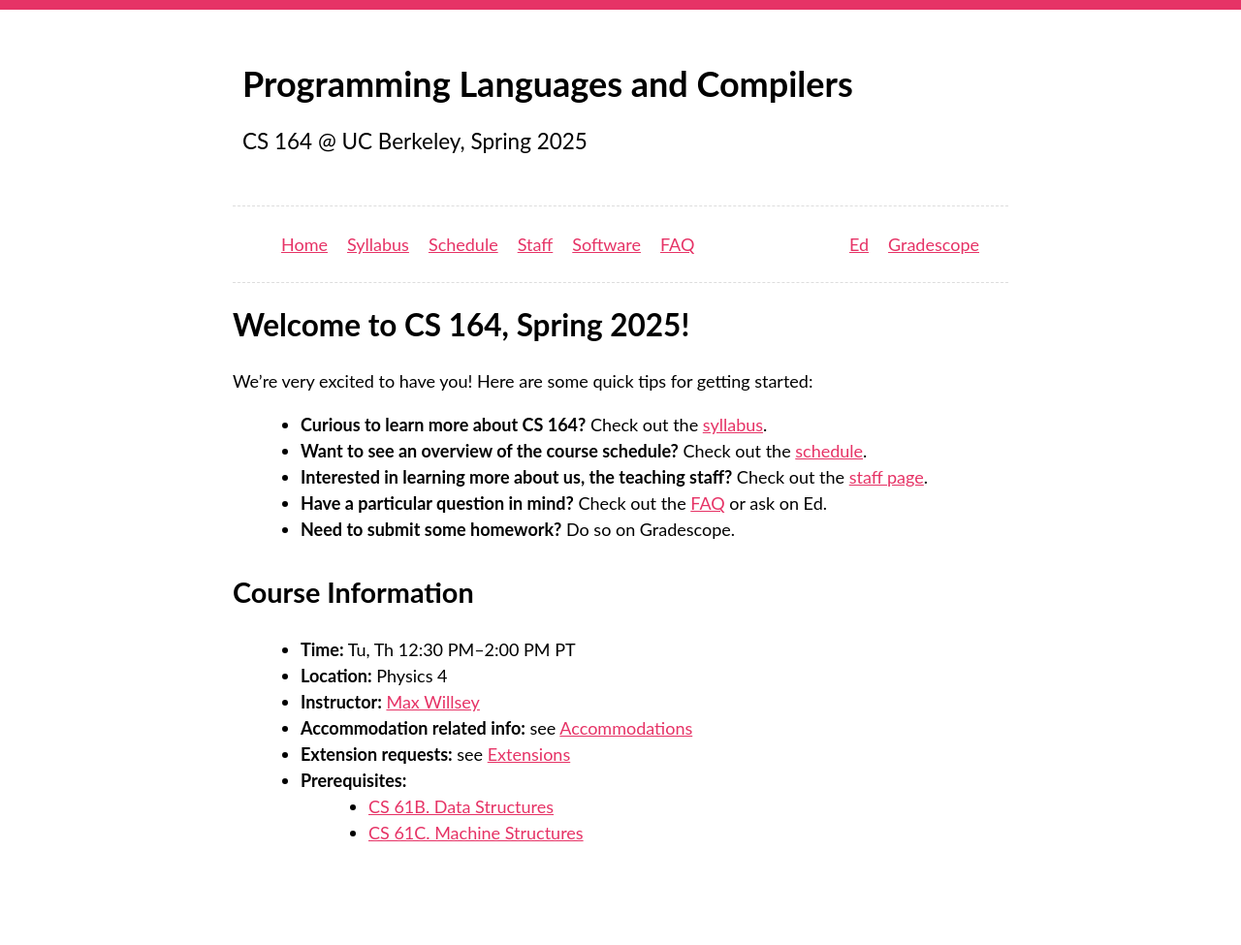
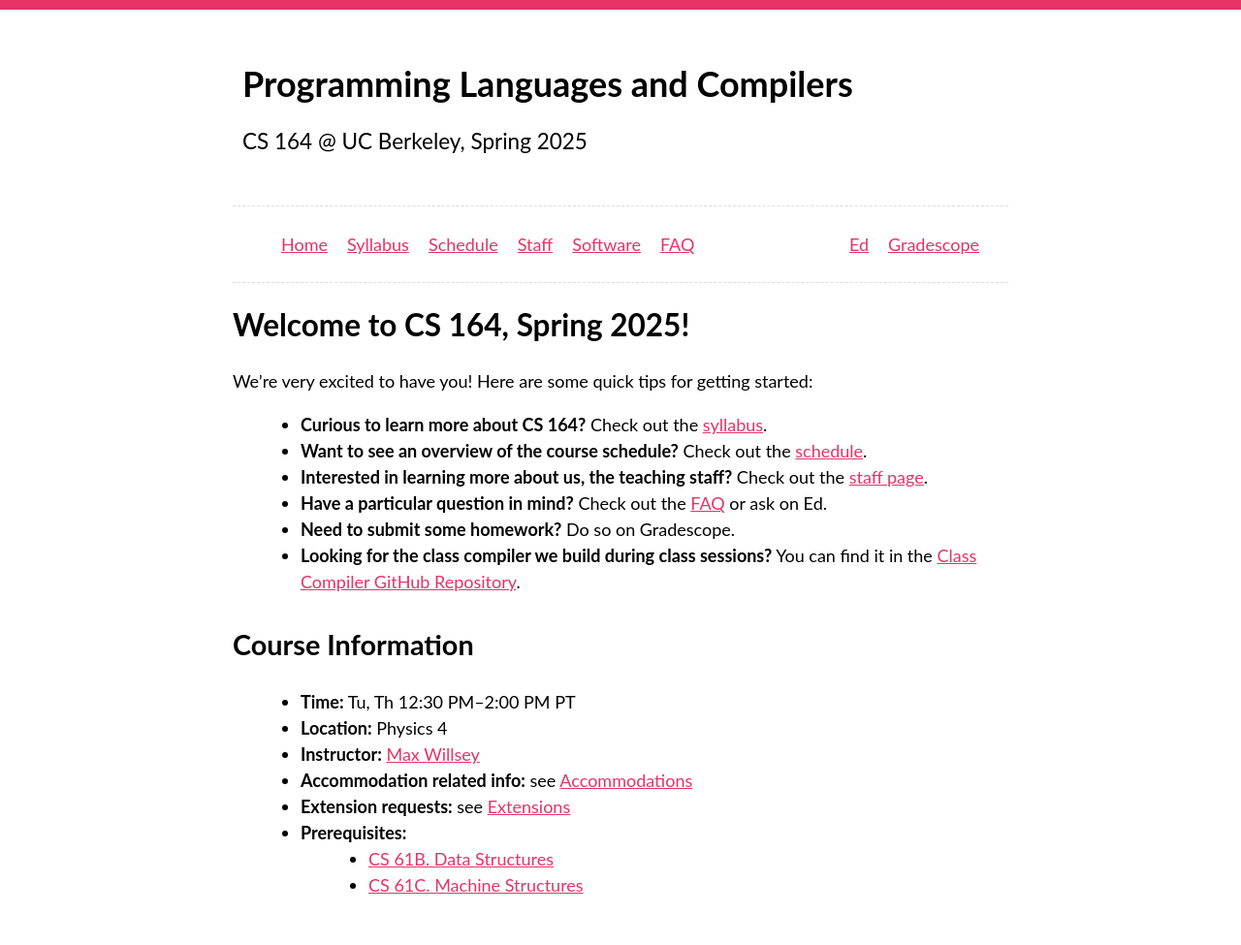
Before and after one commit to berkeley-cs164-sp25/berkeley-cs164-sp25.github.io, a Jekyll site: the page built from index.md, in a window 1280 px wide. Shown: the whole page at 97% size. Built offline with Jekyll 4.4.1, drawn with Linux system fonts in a browser that asks for light colours; our own code applies the rules of GitHub Pages for plain Markdown files; before the commit the page ends 921 px from its top, so only the background shows below that; part of the change alters nothing that is shown.

Commit message:
Add class compiler

```diff
--- a/index.md
+++ b/index.md
@@ -15,8 +15,8 @@ started:
 -   **Have a particular question in mind?** Check out the
     [FAQ]({{ site.baseurl }}{% link faq.md %}) or ask on Ed.
 -   **Need to submit some homework?** Do so on Gradescope.
-<!-- -   **Looking for the class compiler we build during class sessions?**
-    You can find it in the [Class Compiler GitHub Repository](#). -->
+-   **Looking for the class compiler we build during class sessions?**
+     You can find it in the [Class Compiler GitHub Repository](https://github.com/berkeley-cs164-sp25/class-compiler-sp25).
 
 ## Course Information
 
```
